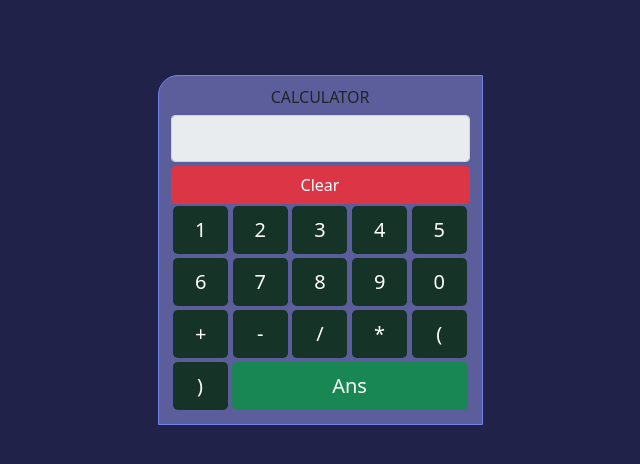
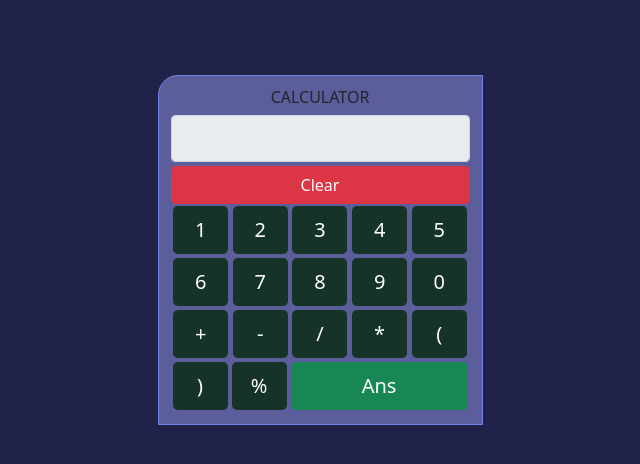
Before and after one commit to Kannan0224/Simple_CalCulator, a React (Create React App) app: page / in a window 1280 px wide. Shown: the top 464 px of the page, without its empty margins (320-960 px from the left). Built offline with nearby package versions, Linux system fonts and the light colour scheme.

Commit message:
modulus Added

```diff
--- a/src/Component/CalCulatorComponent.js
+++ b/src/Component/CalCulatorComponent.js
@@ -38,7 +38,7 @@ class Calculator extends React.Component{
 
     render()
     {
-        const button=[1,2,3,4,5,6,7,8,9,0,"+","-","/","*","(",")","Ans"];
+        const button=[1,2,3,4,5,6,7,8,9,0,"+","-","/","*","(",")","%","Ans"];
 
         const renderbtn=button.map((value)=>{
             if(value==="Ans")
```
